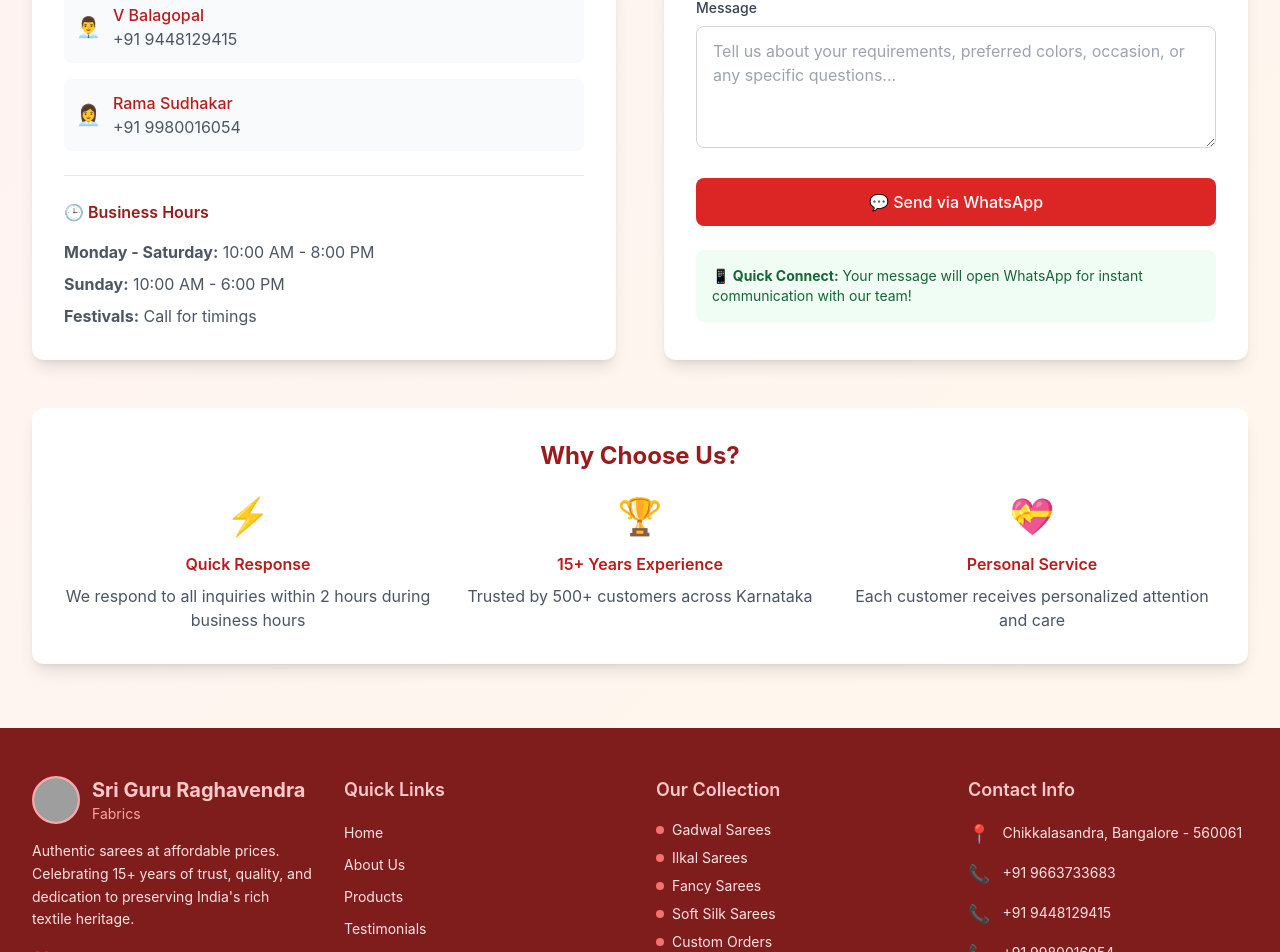
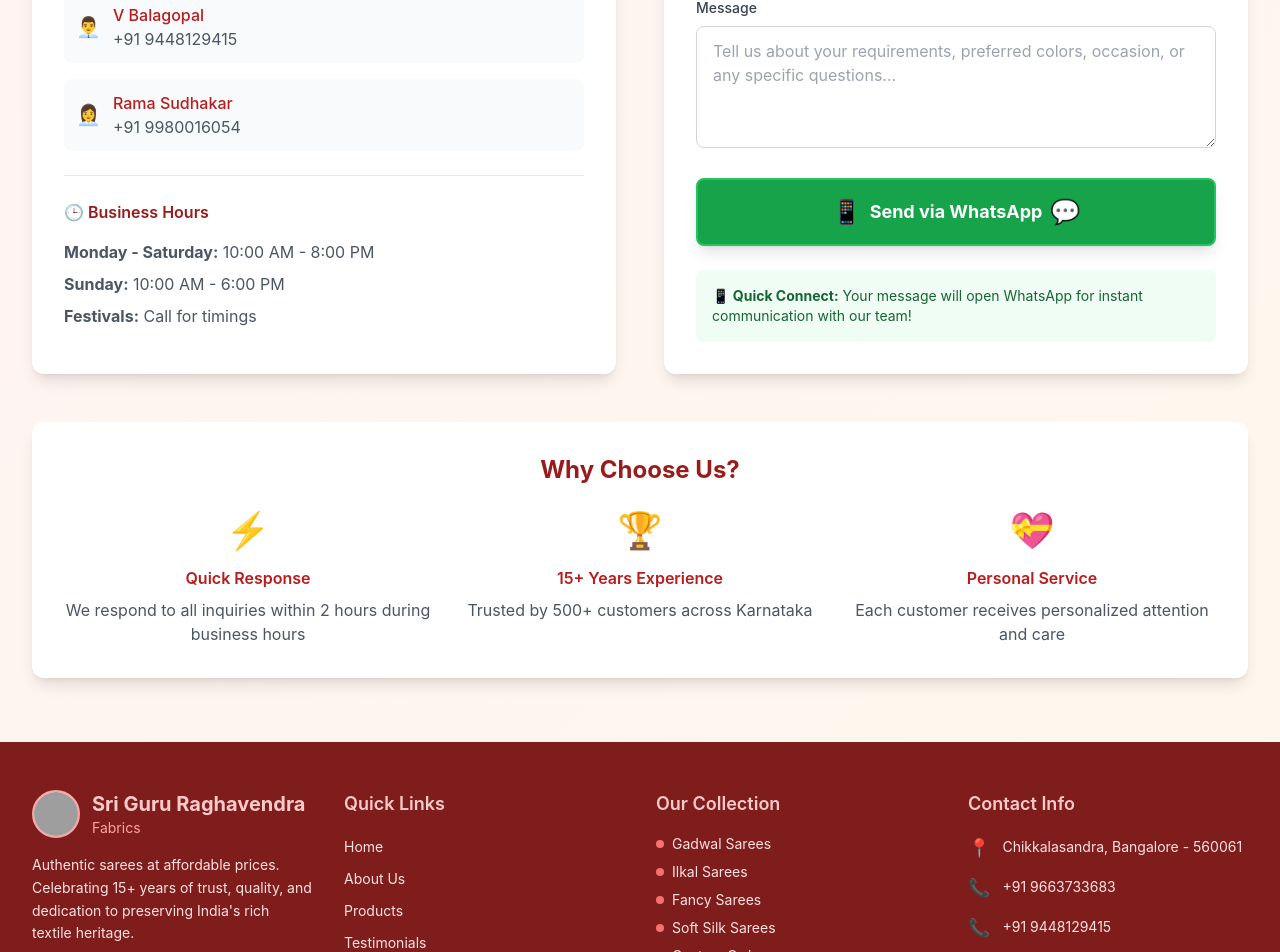
Before and after one commit to adithya0727/sriguru-fabrics, a React (Create React App) app: page / in a window 1280 px wide. Shown: the part 5420-6372 px from the top of the page. Built offline with nearby package versions, Linux system fonts and the light colour scheme; grey boxes are pictures that could not be loaded.

Commit message:
Update Contact.js

```diff
--- a/src/components/Contact.js
+++ b/src/components/Contact.js
@@ -152,9 +152,13 @@ const Contact = () => {
 
               <button
                 type="submit"
-                className="w-full bg-red-600 text-white py-3 px-6 rounded-lg hover:bg-red-700 transition-colors transform hover:scale-105 font-medium"
+                className="w-full bg-green-600 text-white py-4 px-6 rounded-lg hover:bg-green-700 transition-all duration-300 transform hover:scale-105 font-bold text-lg shadow-lg border-2 border-green-500 hover:shadow-xl"
               >
-                💬 Send via WhatsApp
+                <span className="flex items-center justify-center gap-2">
+                  <span className="text-2xl">📱</span>
+                  Send via WhatsApp
+                  <span className="text-2xl">💬</span>
+                </span>
               </button>
             </form>
 
```
